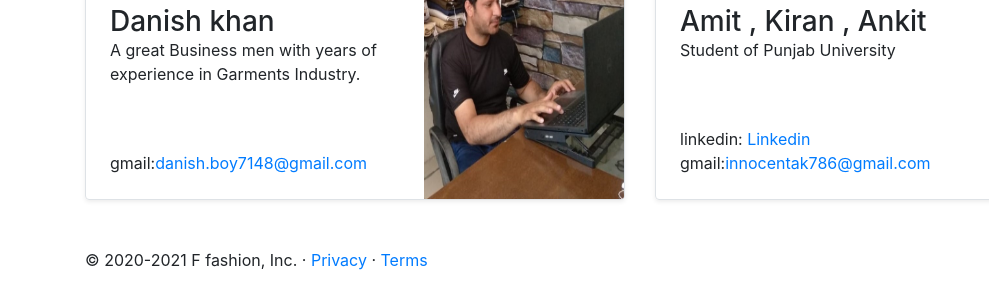
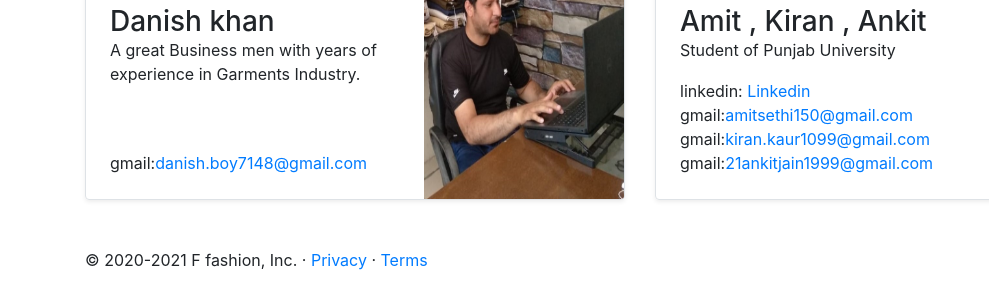
Before and after one commit to FFashion786/Garments, a plain HTML site: page about.html in a window 1280 px wide. Shown: the part 498-800 px from the top of the page, 0-989 px from the left. Drawn offline with nearby package versions, Linux system fonts and the light colour scheme.

Commit message:
Update about.html

```diff
--- a/about.html
+++ b/about.html
@@ -162,7 +162,10 @@
               <h3 class="mb-0">Amit , Kiran , Ankit</h3>
               <p class="mb-auto"> Student of Punjab University</p>
               <p class="mb-0"> linkedin: <a href="https://www.linkedin.com/in/amit-sethi-9778381a0/" target="_blank" class="href"> Linkedin</a> </p>
-              <p class="mb-0"> gmail:<a href="#" class="href">innocentak786@gmail.com</a> </p>
+              <p class="mb-0"> gmail:<a href="#" class="href">amitsethi150@gmail.com</a> </p>
+              <p class="mb-0"> gmail:<a href="#" class="href">kiran.kaur1099@gmail.com</a> </p>
+              <p class="mb-0"> gmail:<a href="#" class="href">21ankitjain1999@gmail.com </a> </p>
+
             </div>
             <div class="col-auto d-none d-lg-block">
                 <img class="bd-placeholder-img" width="200" height="250" xmlns="http://www.w3.org/2000/svg"  preserveAspectRatio="xMidYMid slice" focusable="false" role="img" aria-label="Placeholder: Thumbnail"src="wide3.4.jpg" alt="">
```
